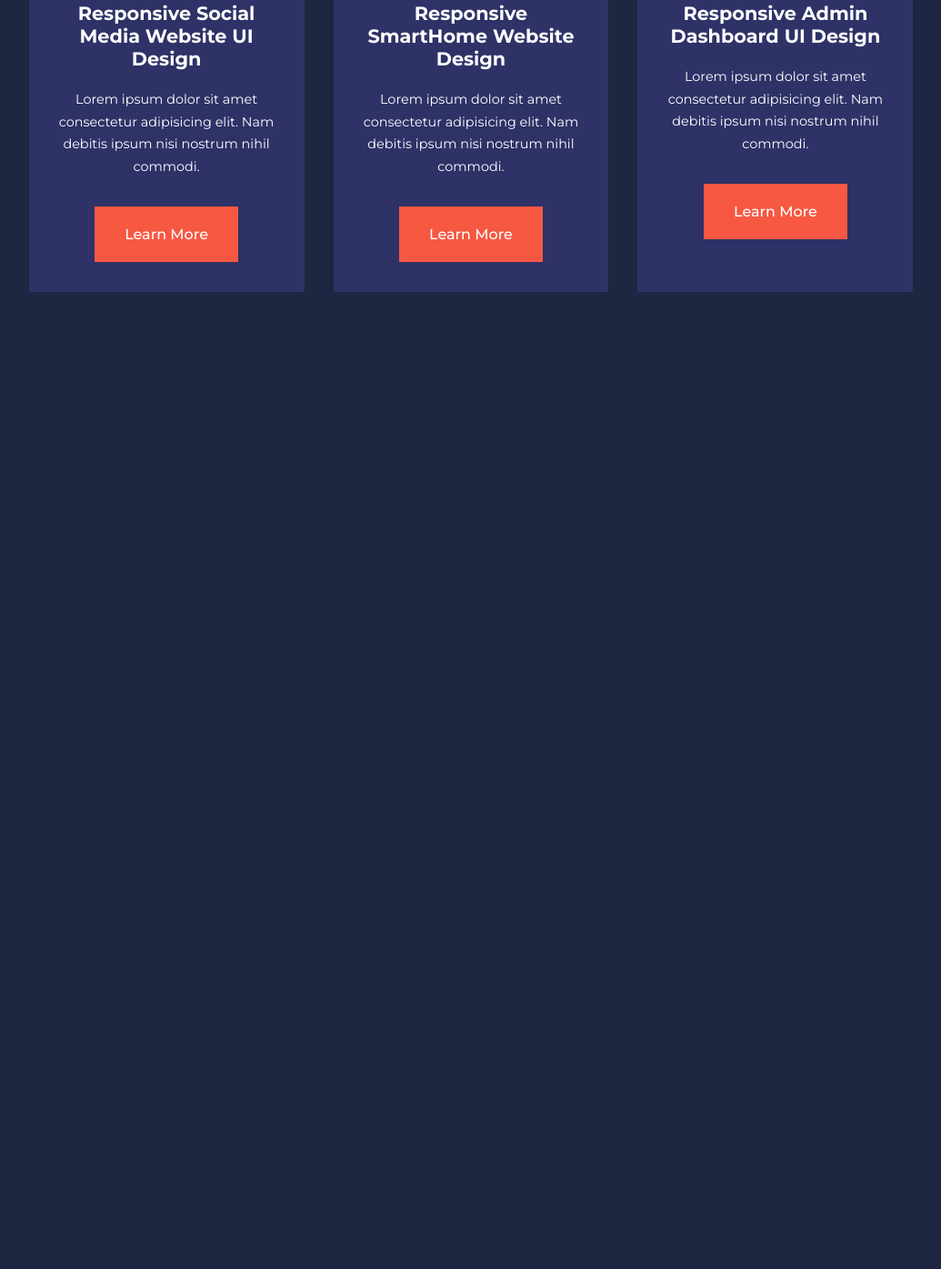
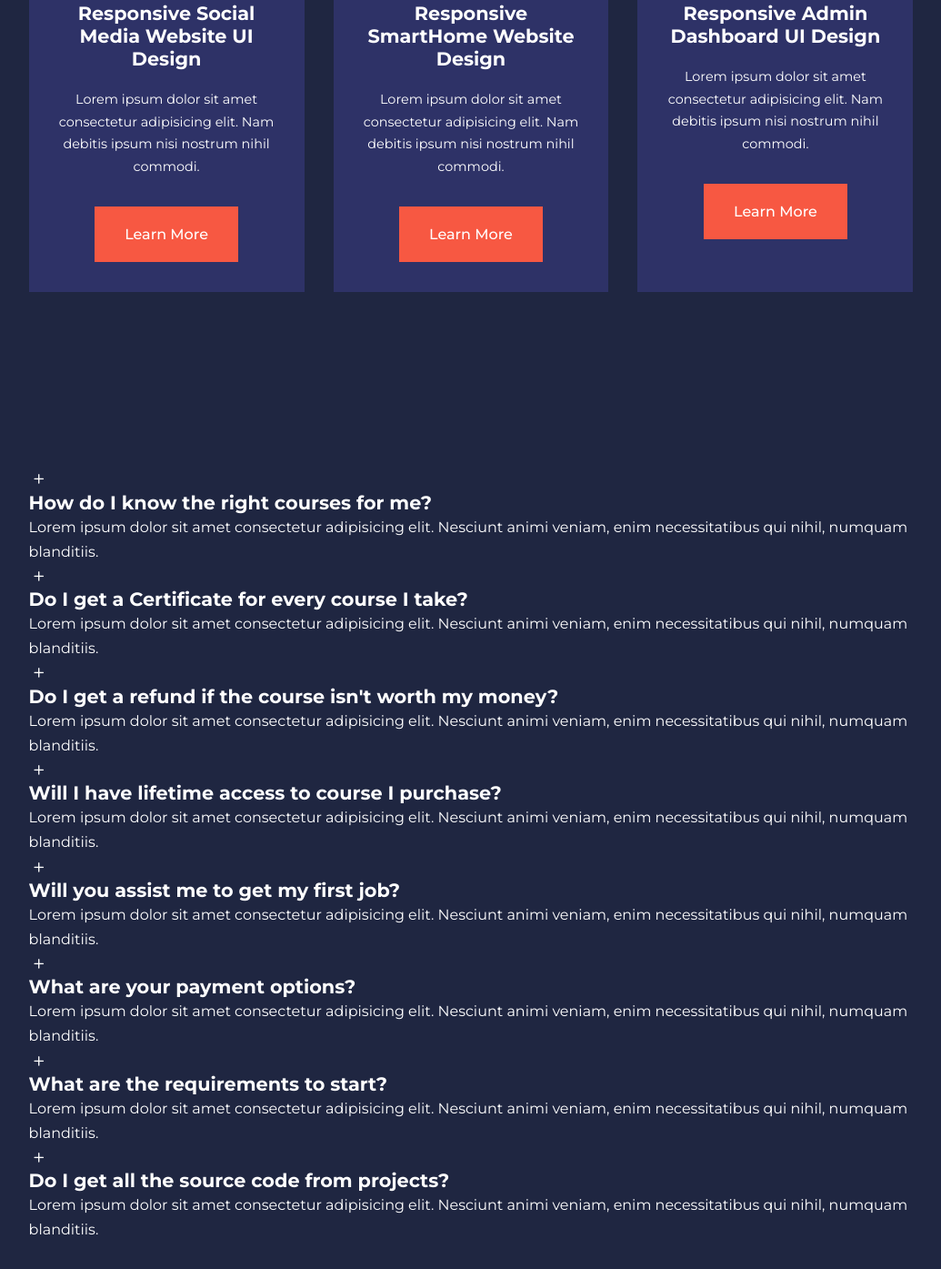
Before and after one commit to chrisbrody/education, a plain HTML site: page index.html in a window 1280 px wide. Shown: the part 1623-3018 px from the top of the page at 91% size, without its empty margins (122-1157 px from the left). Before the commit the page ends 2040 px from the top, so only its background shows below. Drawn offline with nearby package versions, Linux system fonts and the light colour scheme.

Commit message:
created HTML for FAQs section

```diff
--- a/index.html
+++ b/index.html
@@ -163,6 +163,112 @@
             END OF COURSES
         ======================================= -->
 
+        <!-- ======================================
+            START OF FAQS
+        ======================================= -->
+        <section class="faqs">
+            <div class="container faqs__container">
+                <article class="faq">
+                    <div class="faq__icon">
+                        <i class="uil uil-plus"></i>
+                    </div>
+                    <div class="question__answer">
+                        <h4>How do I know the right courses for me?</h4>
+                        <p>
+                            Lorem ipsum dolor sit amet consectetur adipisicing elit. Nesciunt animi veniam, enim necessitatibus qui nihil, numquam blanditiis.
+                        </p>
+                    </div>
+                </article>
+
+                <article class="faq">
+                    <div class="faq__icon">
+                        <i class="uil uil-plus"></i>
+                    </div>
+                    <div class="question__answer">
+                        <h4>Do I get a Certificate for every course I take?</h4>
+                        <p>
+                            Lorem ipsum dolor sit amet consectetur adipisicing elit. Nesciunt animi veniam, enim necessitatibus qui nihil, numquam blanditiis.
+                        </p>
+                    </div>
+                </article>
+
+                <article class="faq">
+                    <div class="faq__icon">
+                        <i class="uil uil-plus"></i>
+                    </div>
+                    <div class="question__answer">
+                        <h4>Do I get a refund if the course isn't worth my money?</h4>
+                        <p>
+                            Lorem ipsum dolor sit amet consectetur adipisicing elit. Nesciunt animi veniam, enim necessitatibus qui nihil, numquam blanditiis.
+                        </p>
+                    </div>
+                </article>
+
+                <article class="faq">
+                    <div class="faq__icon">
+                        <i class="uil uil-plus"></i>
+                    </div>
+                    <div class="question__answer">
+                        <h4>Will I have lifetime access to course I purchase?</h4>
+                        <p>
+                            Lorem ipsum dolor sit amet consectetur adipisicing elit. Nesciunt animi veniam, enim necessitatibus qui nihil, numquam blanditiis.
+                        </p>
+                    </div>
+                </article>
+
+                <article class="faq">
+                    <div class="faq__icon">
+                        <i class="uil uil-plus"></i>
+                    </div>
+                    <div class="question__answer">
+                        <h4>Will you assist me to get my first job?</h4>
+                        <p>
+                            Lorem ipsum dolor sit amet consectetur adipisicing elit. Nesciunt animi veniam, enim necessitatibus qui nihil, numquam blanditiis.
+                        </p>
+                    </div>
+                </article>
+
+                <article class="faq">
+                    <div class="faq__icon">
+                        <i class="uil uil-plus"></i>
+                    </div>
+                    <div class="question__answer">
+                        <h4>What are your payment options?</h4>
+                        <p>
+                            Lorem ipsum dolor sit amet consectetur adipisicing elit. Nesciunt animi veniam, enim necessitatibus qui nihil, numquam blanditiis.
+                        </p>
+                    </div>
+                </article>
+
+                <article class="faq">
+                    <div class="faq__icon">
+                        <i class="uil uil-plus"></i>
+                    </div>
+                    <div class="question__answer">
+                        <h4>What are the requirements to start?</h4>
+                        <p>
+                            Lorem ipsum dolor sit amet consectetur adipisicing elit. Nesciunt animi veniam, enim necessitatibus qui nihil, numquam blanditiis.
+                        </p>
+                    </div>
+                </article>
+
+                <article class="faq">
+                    <div class="faq__icon">
+                        <i class="uil uil-plus"></i>
+                    </div>
+                    <div class="question__answer">
+                        <h4>Do I get all the source code from projects?</h4>
+                        <p>
+                            Lorem ipsum dolor sit amet consectetur adipisicing elit. Nesciunt animi veniam, enim necessitatibus qui nihil, numquam blanditiis.
+                        </p>
+                    </div>
+                </article>
+            </div>
+        </section>
+        <!-- ======================================
+            END OF FAQS
+        ======================================= -->
+
         <!-- jQuery -->
         <!-- <script src="https://cdnjs.cloudflare.com/ajax/libs/jquery/3.3.1/jquery.min.js"></script> -->
         <!-- custom JavaScript -->
```
